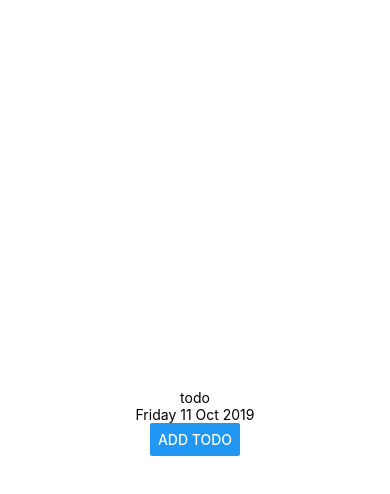
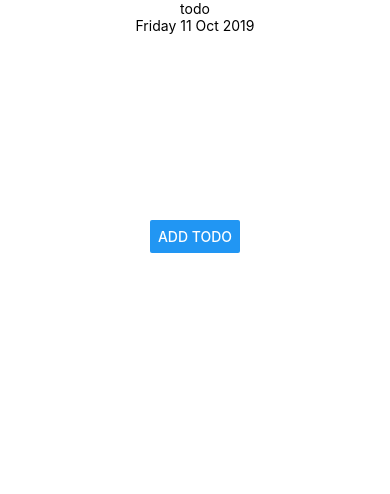
Before and after one commit to Tickolas/reactnativetodo, a React Native app: screen / in a window 390 px wide. Shown: the top 494 px of the page. Built offline with nearby package versions, Linux system fonts and the light colour scheme.

Commit message:
Break out smaller components.

```diff
--- a/src/Main.tsx
+++ b/src/Main.tsx
@@ -1,9 +1,8 @@
-import React, { useState } from 'react'
-import { connect } from 'react-redux'
-import { Button, StyleSheet, Text, TextInput, View } from 'react-native'
-import { ADD_TODO, MARK_TODO_AS_DONE, MARK_TODO_AS_NEW, REMOVE_TODO } from './actions/actions'
-import { NEW } from './constants/todoStatus'
-import moment from 'moment'
+import React from 'react'
+import { StyleSheet, View } from 'react-native'
+import TodoList from './components/TodoList'
+import AddTodo from './components/AddTodo'
+import Header from './components/Header'
 
 const styles = StyleSheet.create({
     container: {
@@ -11,67 +10,17 @@ const styles = StyleSheet.create({
         backgroundColor: '#fff',
         alignItems: 'center',
         justifyContent: 'center'
-    },
-    input: {
-        borderWidth: 1,
-        borderColor: 'gray',
-        borderStyle: 'solid',
-        padding: 5
-    },
-    button: {
-        color: 'red'
     }
 })
 
-const Main = ({ todos, addTodo, markTodoAsDone, markTodoAsNew, removeTodo }) => {
-    const [todo, setTodo] = useState('')
-    const [showAddTodo, setShowAddTodo] = useState(false)
-
+const Main = () => {
     return (
         <View style={styles.container}>
-            <Text>todo</Text>
-            <Text>{moment().format('dddd DD MMM YYYY')}</Text>
-            {showAddTodo ? (
-                <>
-                    <TextInput style={styles.input} placeholder={'TODO Text'} onChangeText={setTodo} />
-                    <Button
-                        title={'+'}
-                        onPress={() => {
-                            addTodo(todo)
-                            setShowAddTodo(false)
-                        }}
-                    />
-                </>
-            ) : (
-                <Button title={'Add todo'} onPress={() => setShowAddTodo(true)} />
-            )}
-            {todos.map((todo, idx) => (
-                <>
-                    {todo.status === NEW ? (
-                        <Button title={'Done!'} onPress={() => markTodoAsDone(todo.id)} />
-                    ) : (
-                        <Button title={'Reopen'} onPress={() => markTodoAsNew(todo.id)} />
-                    )}
-                    <Text>{`${idx}: ${todo.text}`}</Text>
-                    <Button title={'X'} onPress={() => removeTodo(todo.id)} />
-                </>
-            ))}
+            <Header />
+            <AddTodo />
+            <TodoList />
         </View>
     )
 }
 
-const mapStateToProps = state => ({
-    todos: state.todos
-})
-
-const mapDispatchToProps = dispatch => ({
-    addTodo: text => dispatch({ type: ADD_TODO, payload: text }),
-    markTodoAsDone: id => dispatch({ type: MARK_TODO_AS_DONE, payload: id }),
-    markTodoAsNew: id => dispatch({ type: MARK_TODO_AS_NEW, payload: id }),
-    removeTodo: id => dispatch({ type: REMOVE_TODO, payload: id })
-})
-
-export default connect(
-    mapStateToProps,
-    mapDispatchToProps
-)(Main)
+export default Main
--- /dev/null
+++ b/src/components/AddTodo.tsx
@@ -0,0 +1,52 @@
+import React, { useState } from 'react'
+import { connect } from 'react-redux'
+import { Button, StyleSheet, TextInput, View } from 'react-native'
+import { ADD_TODO } from '../actions/actions'
+
+const styles = StyleSheet.create({
+    container: {
+        flex: 1,
+        backgroundColor: '#fff',
+        alignItems: 'center',
+        justifyContent: 'center'
+    },
+    input: {
+        borderWidth: 1,
+        borderColor: 'gray',
+        borderStyle: 'solid',
+        padding: 5
+    }
+})
+
+const AddTodo = ({ addTodo }) => {
+    const [todo, setTodo] = useState('')
+    const [showAddTodo, setShowAddTodo] = useState(false)
+
+    return (
+        <View style={styles.container}>
+            {showAddTodo ? (
+                <>
+                    <TextInput style={styles.input} placeholder={'TODO Text'} onChangeText={setTodo} />
+                    <Button
+                        title={'+'}
+                        onPress={() => {
+                            addTodo(todo)
+                            setShowAddTodo(false)
+                        }}
+                    />
+                </>
+            ) : (
+                <Button title={'Add todo'} onPress={() => setShowAddTodo(true)} />
+            )}
+        </View>
+    )
+}
+
+const mapDispatchToProps = dispatch => ({
+    addTodo: text => dispatch({ type: ADD_TODO, payload: text })
+})
+
+export default connect(
+    null,
+    mapDispatchToProps
+)(AddTodo)
--- /dev/null
+++ b/src/components/Header.tsx
@@ -0,0 +1,12 @@
+import { Text } from 'react-native'
+import moment from 'moment'
+import React from 'react'
+
+const Header = () => (
+    <>
+        <Text>todo</Text>
+        <Text>{moment().format('dddd DD MMM YYYY')}</Text>
+    </>
+)
+
+export default Header
--- /dev/null
+++ b/src/components/TodoList.tsx
@@ -0,0 +1,47 @@
+import React from 'react'
+import { connect } from 'react-redux'
+import { Button, StyleSheet, Text, View } from 'react-native'
+import { MARK_TODO_AS_DONE, MARK_TODO_AS_NEW, REMOVE_TODO } from '../actions/actions'
+import { NEW } from '../constants/todoStatus'
+
+const styles = StyleSheet.create({
+    container: {
+        flex: 1,
+        backgroundColor: '#fff',
+        alignItems: 'center',
+        justifyContent: 'center'
+    }
+})
+
+const TodoList = ({ todos, markTodoAsDone, markTodoAsNew, removeTodo }) => {
+    return (
+        <View style={styles.container}>
+            {todos.map((todo, idx) => (
+                <>
+                    {todo.status === NEW ? (
+                        <Button title={'Done!'} onPress={() => markTodoAsDone(todo.id)} />
+                    ) : (
+                        <Button title={'Reopen'} onPress={() => markTodoAsNew(todo.id)} />
+                    )}
+                    <Text>{`${idx}: ${todo.text}`}</Text>
+                    <Button title={'X'} onPress={() => removeTodo(todo.id)} />
+                </>
+            ))}
+        </View>
+    )
+}
+
+const mapStateToProps = state => ({
+    todos: state.todos
+})
+
+const mapDispatchToProps = dispatch => ({
+    markTodoAsDone: id => dispatch({ type: MARK_TODO_AS_DONE, payload: id }),
+    markTodoAsNew: id => dispatch({ type: MARK_TODO_AS_NEW, payload: id }),
+    removeTodo: id => dispatch({ type: REMOVE_TODO, payload: id })
+})
+
+export default connect(
+    mapStateToProps,
+    mapDispatchToProps
+)(TodoList)
```
